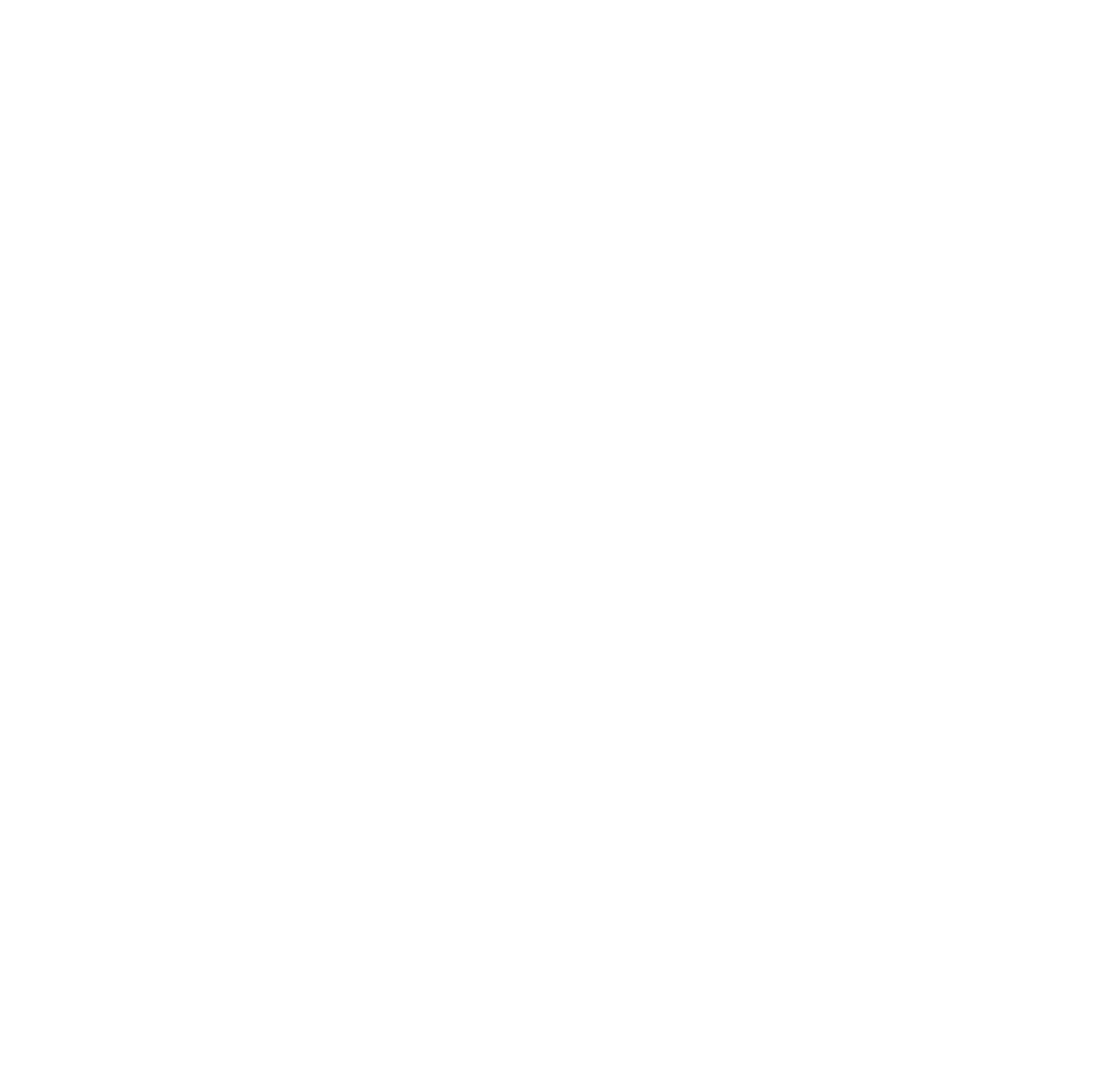
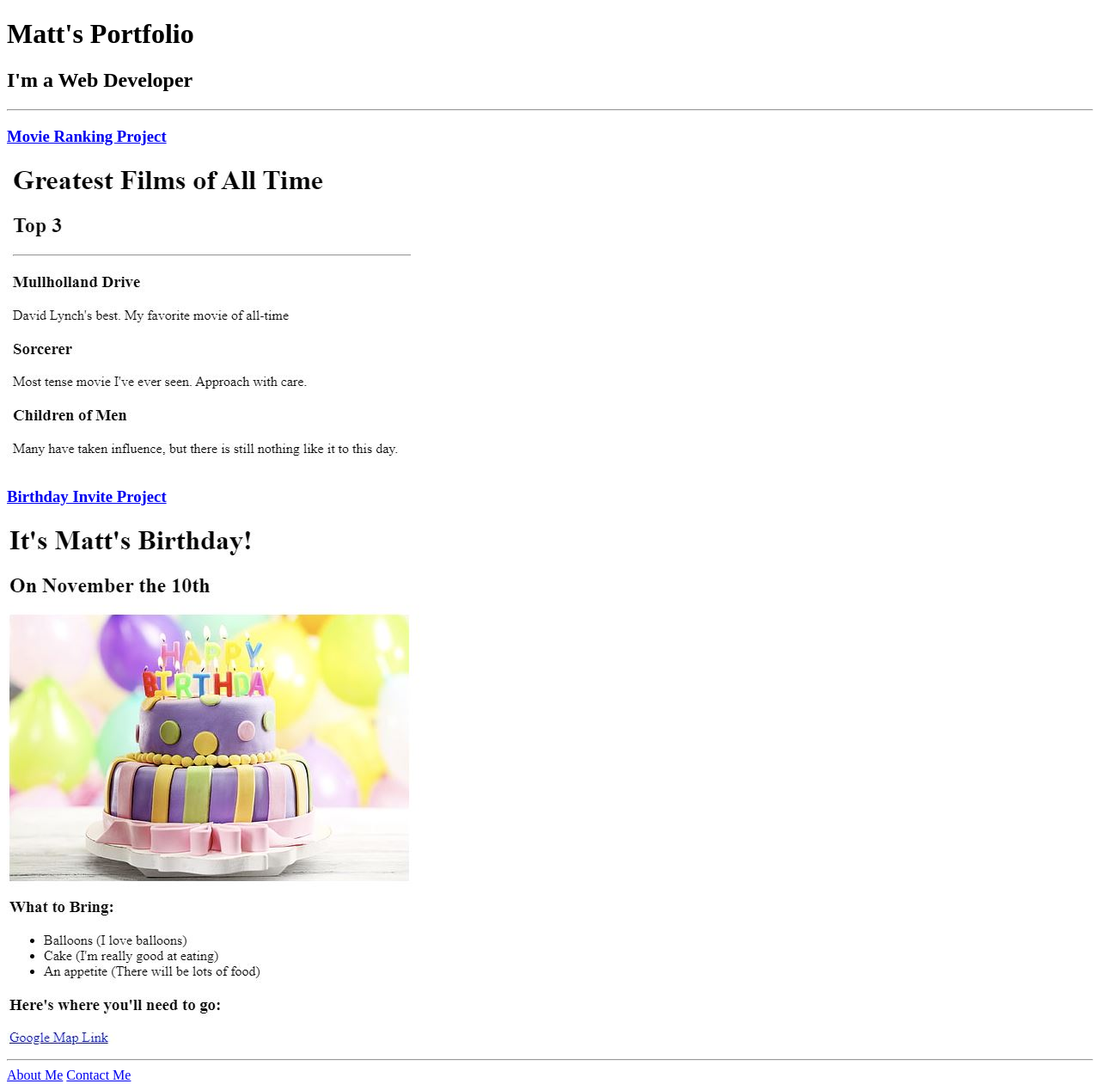
Before and after one commit to ohmessylife/html-portfolio, a plain HTML site: page index.html in a window 1280 px wide. Shown: the whole page at 86% size. Before the commit the page ends 800 px from the top, so only its background shows below. Drawn offline with Linux system fonts and the light colour scheme.

Commit message:
Add files via upload

```diff
--- a/index.html
+++ b/index.html
@@ -1,15 +1,20 @@
-<!-- TODO 1: Create the HTML Boilerplate -->
+<!DOCTYPE html>
+<html lang="en-US">
+    <head>
+        <meta charset="UTF-8">
+        <title>Matt's Website</title>
+    </head>
 
-<!-- TODO 2: Add Your previous projects' HTML into the public folder -->
-
-<!-- TODO 3: Take screenshots of your project previews and add the images to the images folder -->
-
-<!-- TODO 4: Add titles/subtitles etc. -->
-
-<!-- TODO 5: Add a link to the project pages -->
-
-<!-- TODO 6: Add images to show the project previews
-HINT for TODO 6: You can use the height attribute set to 200 to make the image smaller:
-https://developer.mozilla.org/en-US/docs/Web/HTML/Element/img#attr-height -->
-
-<!-- TODO 7: Add the Contact Me and About Me page links -->
+    <body>
+        <h1>Matt's Portfolio</h1>
+        <h2>I'm a Web Developer</h2>
+        <hr />
+        <h3><a href="./public/movie-ranking.html">Movie Ranking Project</a></h3>
+        <img class="fit-picture" src="./assets/images/Matt's Top 3 Films.JPG" alt="Photo of Matt's top 3 films project: Mulholland Drive, Sorcerer, and Children of Men">
+        <h3><a href="./public/birthday-invite.html">Birthday Invite Project</a></h3>
+        <img class=""fit-picture src="./assets/images/Matt's Birthday Invite.JPG" alt="Photo of Matt's birthday project">
+        <hr />
+        <a href="./public/about.html">About Me</a>
+        <a href="./public/contact.html">Contact Me</a>
+    </body>
+</html>
```
